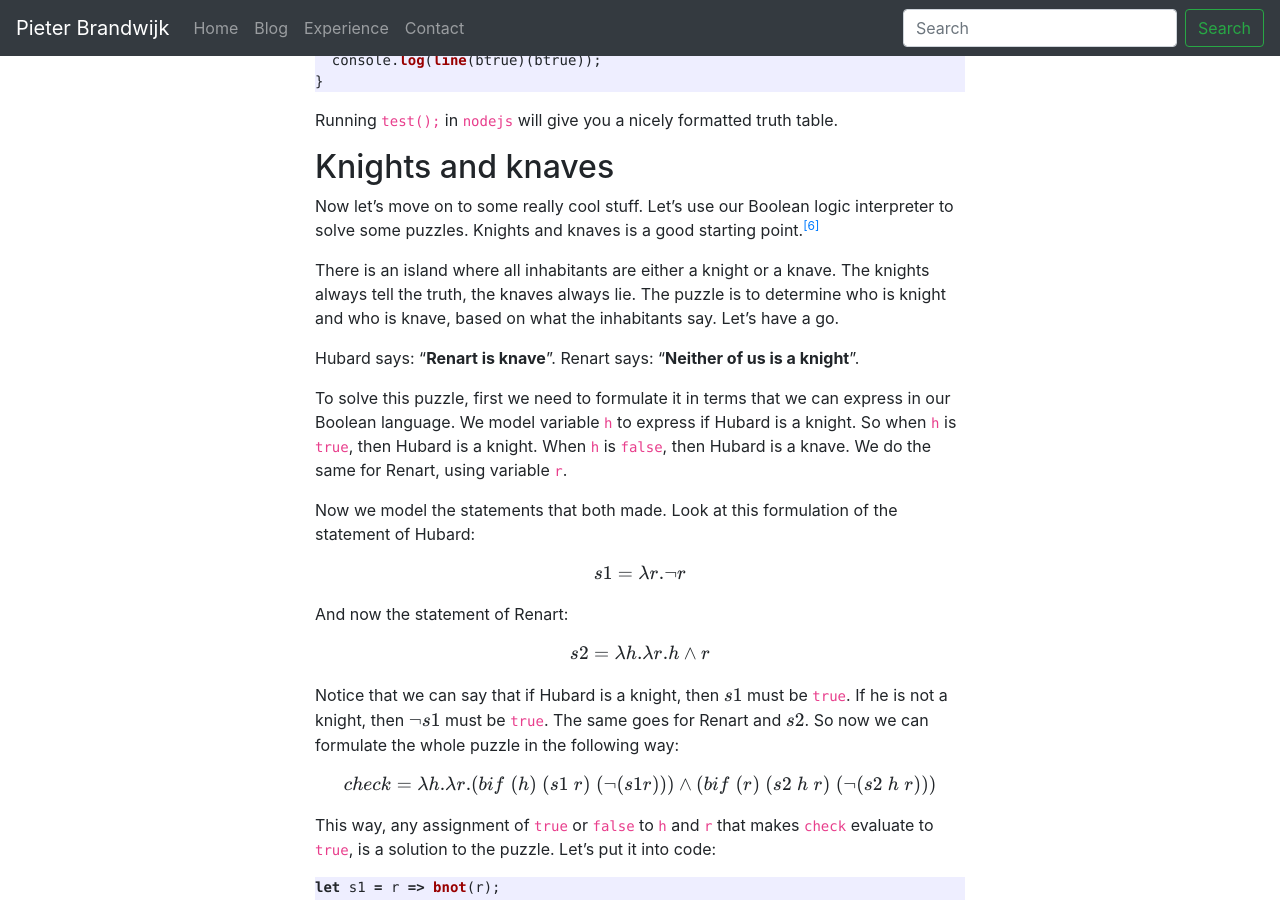
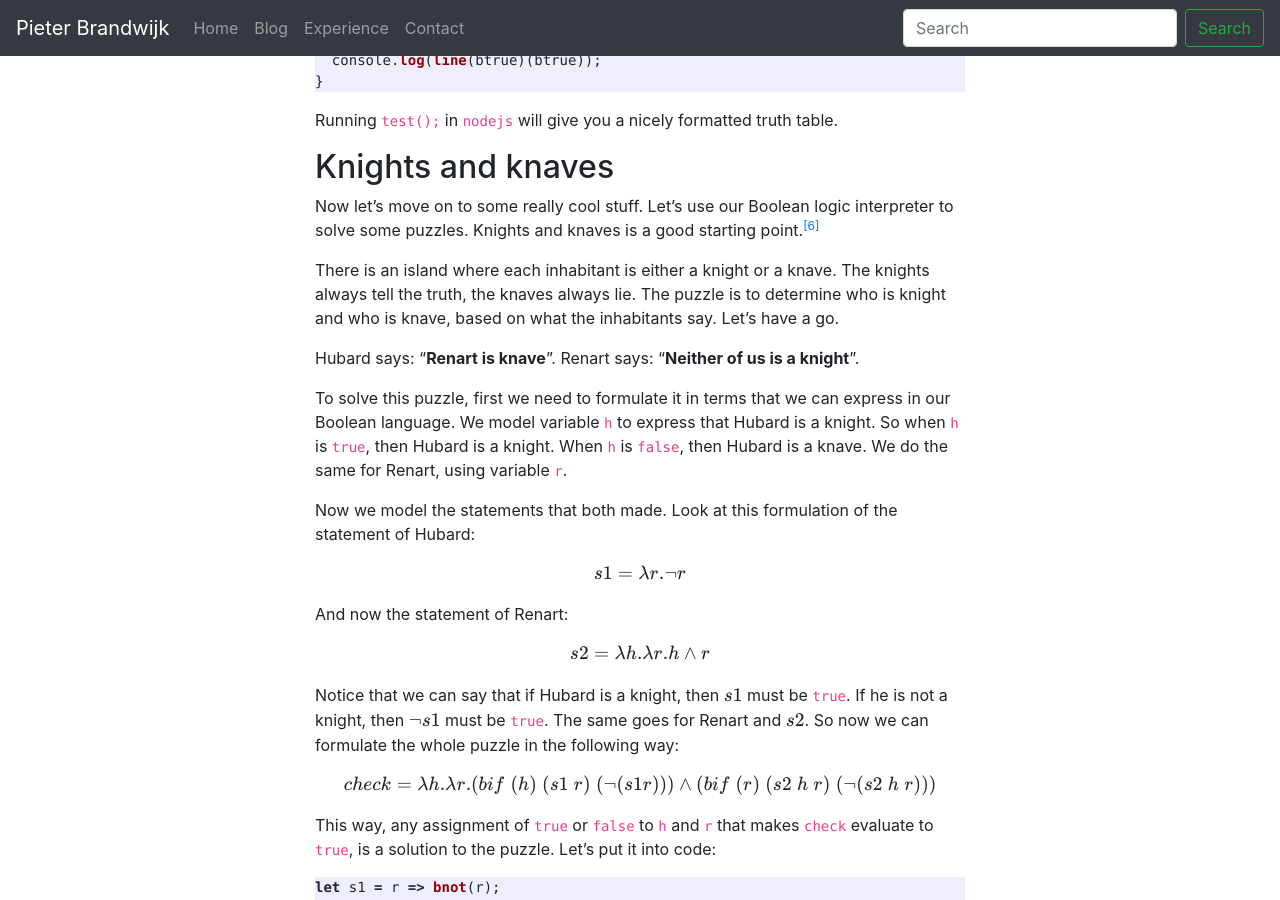
Before and after one commit to pbrandwijk/pbrandwijk.github.io, a Jekyll site: the page built from _posts/2022-10-12-lambda-calculus-foundations-with-javascript.md, in a window 1280 px wide and 900 px high, scrolled down 3262 px. Built offline with Jekyll 4.4.1, drawn with Linux system fonts in a browser that asks for light colours; nearby versions of some CDN libraries; comment, search, counter and statistics services are not loaded; some of the changed text lies outside the part shown.

Commit message:
Update post

```diff
--- a/_posts/2022-10-12-lambda-calculus-foundations-with-javascript.md
+++ b/_posts/2022-10-12-lambda-calculus-foundations-with-javascript.md
@@ -118,14 +118,15 @@ Running `test();` in `nodejs` will give you a nicely formatted truth table.
 ## Knights and knaves
 Now let's move on to some really cool stuff. Let's use our Boolean logic interpreter to solve some puzzles. Knights and knaves is a good starting point.[<sup>[6]</sup>][hku]
 
-There is an island where all inhabitants are either a knight or a knave. The knights always tell the truth, the knaves always lie. The puzzle is to determine who is knight and who is knave, based on what the inhabitants say. Let's have a go.
+There is an island where each inhabitant is either a knight or a knave. The knights always tell the truth, the knaves always lie. The puzzle is to determine who is knight and who is knave, based on what the inhabitants say. Let's have a go.
 
 Hubard says: "**Renart is knave**". Renart says: "**Neither of us is a knight**".
 
-To solve this puzzle, first we need to formulate it in terms that we can express in our Boolean language. We model variable `h` to express if Hubard is a knight. So when `h` is `true`, then Hubard is a knight. When `h` is `false`, then Hubard is a knave. We do the same for Renart, using variable `r`.
+To solve this puzzle, first we need to formulate it in terms that we can express in our Boolean language. We model variable `h` to express that Hubard is a knight. So when `h` is `true`, then Hubard is a knight. When `h` is `false`, then Hubard is a knave. We do the same for Renart, using variable `r`.
 
 Now we model the statements that both made. Look at this formulation of the statement of Hubard:
 \\[s1 = \lambda r. \neg r\\]
+
 And now the statement of Renart:
 \\[s2 = \lambda h. \lambda r. h \land r\\]
 
```
Also changed, not shown: other parts of _posts/2022-10-12-lambda-calculus-foundations-with-javascript.md (+1 -1 lines).
